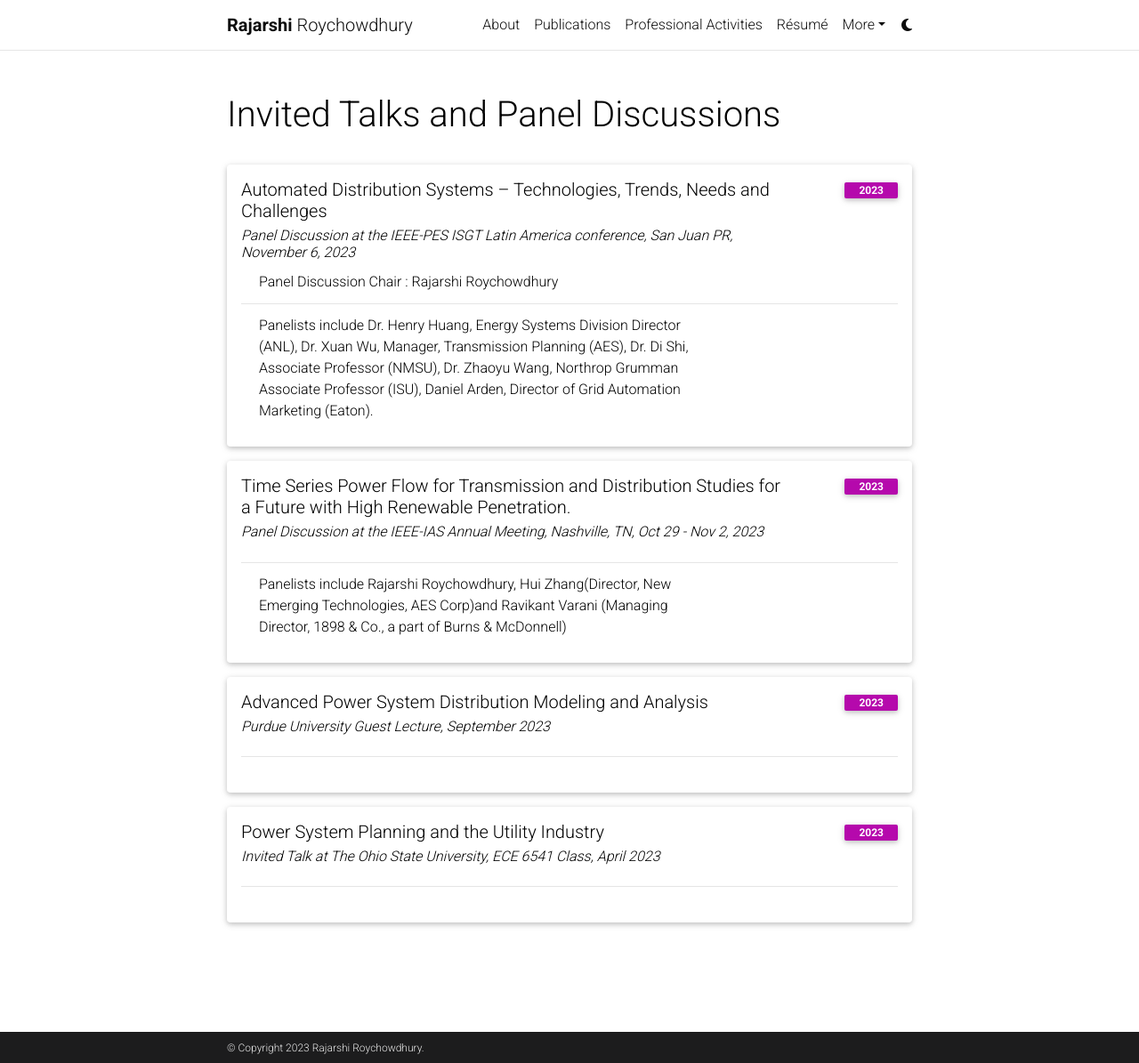
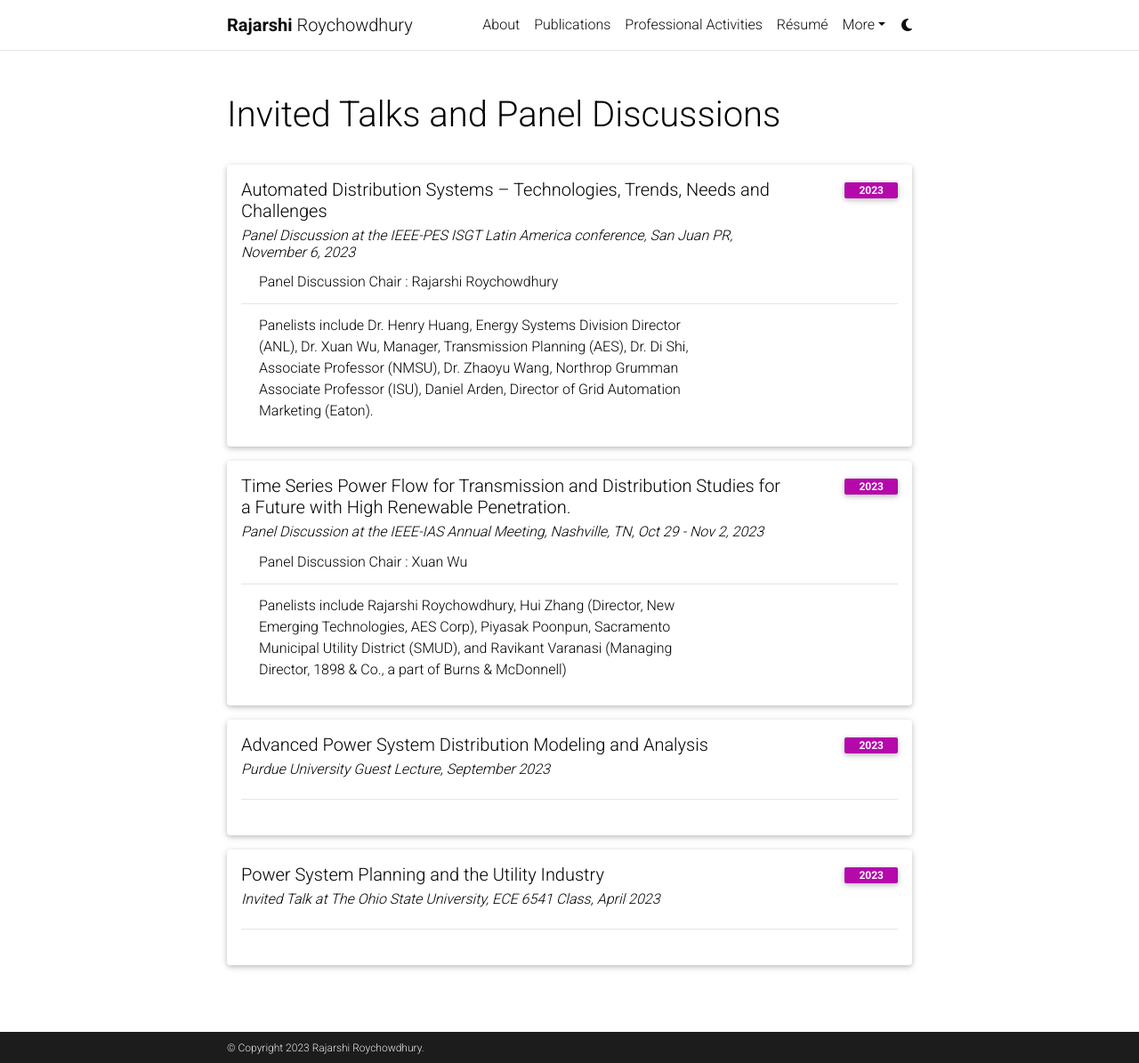
Before and after one commit to rajarshiroychowdhury/rajarshiroychowdhury.github.io, a Jekyll site: the page built from _pages/talks.md, in a window 1280 px wide and 1195 px high. Shown: the whole window at 89% size. Built offline with Jekyll 4.4.1, drawn with Linux system fonts in a browser that asks for light colours; comment, search, counter and statistics services are not loaded; a style sheet for code colours, icons or effects is not loaded.

Commit message:
modifying talks

```diff
--- a/_pages/talks.md
+++ b/_pages/talks.md
@@ -148,7 +148,7 @@ giscus_comments: false
       <li class="list-group-item">
         <div class="row">
           <div class="col-sm-9">
-            <!-- Co-Chaired the panel discussion along with Dr. Dongbo Zhao (EATON). -->
+            Panel Discussion Chair : Xuan Wu
           </div>
           <div class="col-sm-3">
           </div>
@@ -157,7 +157,7 @@ giscus_comments: false
       <li class="list-group-item">
         <div class="row">
           <div class="col-sm-9">
-           Panelists include Rajarshi Roychowdhury, Hui Zhang(Director, New Emerging Technologies, AES Corp)and Ravikant Varani (Managing Director, 1898 & Co., a part of Burns & McDonnell)
+           Panelists include Rajarshi Roychowdhury, Hui Zhang (Director, New Emerging Technologies, AES Corp), Piyasak Poonpun, Sacramento Municipal Utility District (SMUD), and Ravikant Varanasi (Managing Director, 1898 & Co., a part of Burns & McDonnell)
           </div>
           <div class="col-sm-3">
             <!-- <a href="https://docs.google.com/presentation/d/12e1sxpIHf1mICBM6xSjnnCluqbAZQcE1cxS9P-yykdk/edit?usp=sharing" target="_blank" rel="noopener noreferrer">Slides</a>  -->
```
